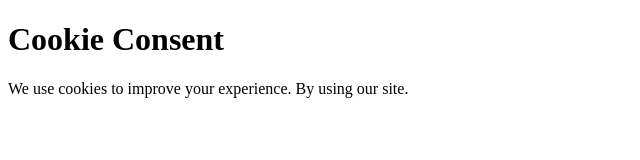
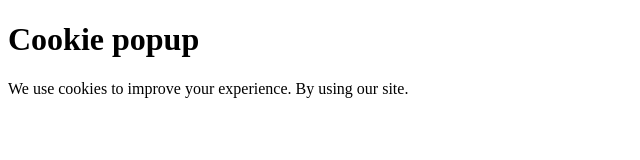
Before and after one commit to Sanedo22/JavaScript-Practice, a plain HTML site: page cookie-consent/index.html in a window 1280 px wide. Shown: the whole page, without its empty margins (0-640 px from the left). Drawn offline with Linux system fonts and the light colour scheme.

Commit message:
Update index.html

```diff
--- a/cookie-consent/index.html
+++ b/cookie-consent/index.html
@@ -6,7 +6,7 @@
     <title>Cookie practical</title>
 </head>
 <body>
-    <h1>Cookie Consent</h1>
+    <h1>Cookie popup</h1>
     <p>We use cookies to improve your experience. By using our site.</p>
 
     <div class="cookie">
```
